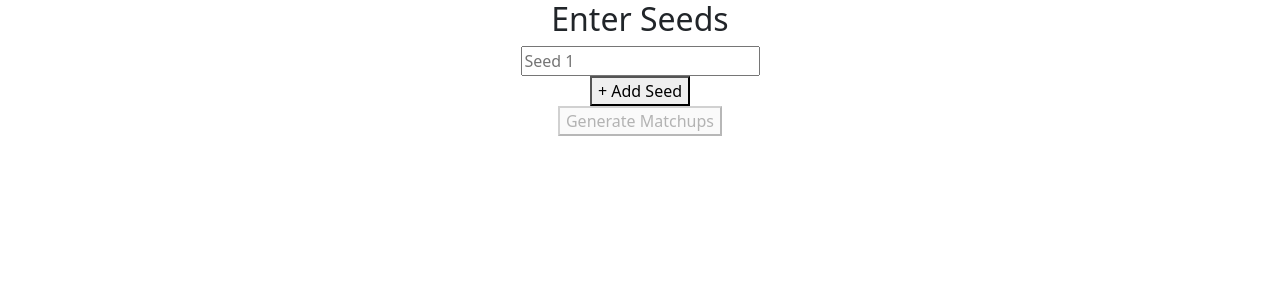
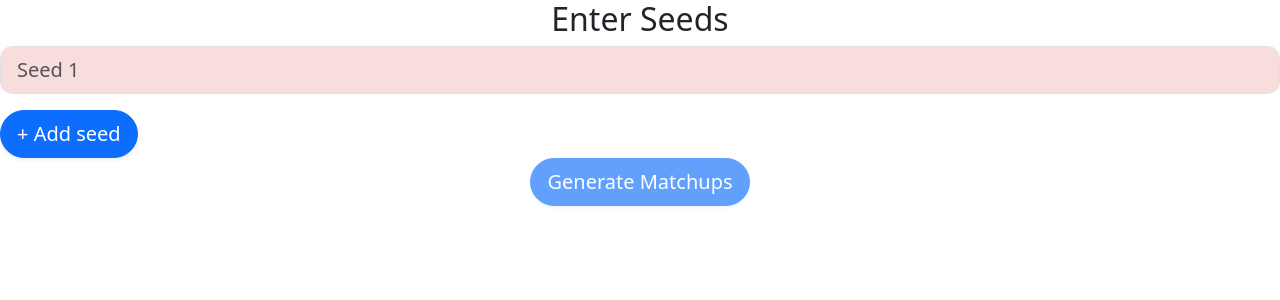
Before and after one commit to BaharAbbasiDelvand/BracketMaker, a React (Create React App) app: page /round-robin in a window 1280 px wide. Shown: the top 300 px of the page. Built offline with nearby package versions, Linux system fonts and the light colour scheme.

Commit message:
pastel backgrounds for the cards and the input seeds that are shuffled for each new one

```diff
--- a/package.json
+++ b/package.json
@@ -3,8 +3,10 @@
   "version": "0.1.0",
   "private": true,
   "dependencies": {
-    "@mantine/core": "^8.0.1",
-    "@mantine/hooks": "^8.0.1",
+    "@mantine/core": "^8.2.7",
+    "@mantine/form": "^8.2.7",
+    "@mantine/hooks": "^8.2.7",
+    "@tabler/icons-react": "^3.34.1",
     "@testing-library/dom": "^10.4.0",
     "@testing-library/jest-dom": "^6.6.3",
     "@testing-library/react": "^16.3.0",
--- a/src/components/cards/MatchUpCards.tsx
+++ b/src/components/cards/MatchUpCards.tsx
@@ -1,6 +1,6 @@
 import React from "react";
-import Card from 'react-bootstrap/Card';
-import './matchupcards.css';
+import Card from "react-bootstrap/Card";
+import "./matchupcards.css";
 
 type Props = {
     matchup: {
@@ -13,22 +13,17 @@ type Props = {
     onVote: (id: number, winner: string) => void;
 };
 
-const colorVariants = [
-    'primary',
-    'secondary',
-    'success',
-    'danger',
-    'warning',
-    'info',
-    'light',
-    'dark',
-];
+// pastel generator
+const pastelColorGenerator = (i: number) => {
+    const hue = (i * 47) % 360;
+    return `hsl(${hue}, 70%, 85%)`;
+};
 
 const MatchupCard: React.FC<Props> = ({ matchup, displayNumber, onVote }) => {
     const { id, a, b, winner } = matchup;
 
-    const variantA = colorVariants[id % colorVariants.length];
-    const variantB = colorVariants[(id + 1) % colorVariants.length];
+    const colorA = pastelColorGenerator(id * 2);
+    const colorB = pastelColorGenerator(id * 2 + 1);
 
     return (
         <div className="matchup-card">
@@ -39,13 +34,17 @@ const MatchupCard: React.FC<Props> = ({ matchup, displayNumber, onVote }) => {
                     onClick={() => !winner && onVote(id, a)}
                 >
                     <Card
-                        bg={variantA}
-                        text={variantA === 'light' ? 'dark' : 'white'}
-                        style={{ width: '18rem' }}
-                        className="mb-2"
+                        style={{
+                            width: "18rem",
+                            backgroundColor: colorA,
+                            border: "none",
+                        }}
+                        className="mb-2 shadow-sm rounded-3"
                     >
                         <Card.Body>
-                            <Card.Title>{a}</Card.Title>
+                            <Card.Title style={{ color: "#333" }}>
+                                {a}
+                            </Card.Title>
                         </Card.Body>
                     </Card>
                 </div>
@@ -57,13 +56,17 @@ const MatchupCard: React.FC<Props> = ({ matchup, displayNumber, onVote }) => {
                     onClick={() => !winner && onVote(id, b)}
                 >
                     <Card
-                        bg={variantB}
-                        text={variantB === 'light' ? 'dark' : 'white'}
-                        style={{ width: '18rem' }}
-                        className="mb-2"
+                        style={{
+                            width: "18rem",
+                            backgroundColor: colorB,
+                            border: "none",
+                        }}
+                        className="mb-2 shadow-sm rounded-3"
                     >
                         <Card.Body>
-                            <Card.Title>{b}</Card.Title>
+                            <Card.Title style={{ color: "#333" }}>
+                                {b}
+                            </Card.Title>
                         </Card.Body>
                     </Card>
                 </div>
--- a/src/components/cards/matchupcards.css
+++ b/src/components/cards/matchupcards.css
@@ -1,6 +1,6 @@
 .matchup-title{
     font-size: 20pt;
-    color: red;
+    color: black;
 }
 
 .matchup-choices{
--- a/src/components/input/SeedInput.tsx
+++ b/src/components/input/SeedInput.tsx
@@ -1,40 +1,23 @@
-import React, { useState } from "react";
-import './seedinput.css';
+import React, { useRef } from "react";
 import { useSeedStore } from "../../lib/seeds-zustand";
+import "./seedinput.css";
 
-// type SeedInputProps = {
-//     seeds: string[];
-//     setSeeds: React.Dispatch<React.SetStateAction<string[]>>;
-//     invalidIndexes: number[];
-//     setInvalidIndexes: React.Dispatch<React.SetStateAction<number[]>>;
-// };
+const MAX_SEEDS = 30;
 
-const MAX_SEEDS = 30; //for now
+// pastel generator for inputs
+const pastelColorGenerator = (i: number) => {
+    const hue = (i * 47) % 360;
+    return `hsl(${hue} 65% 92%)`;
+};
 
-const SeedInput: React.FC = ({  }) => {
-    // const handleChange = (index: number, value: string) => {
-    //     const updated = [...seeds];
-    //     updated[index] = value;
-    //     setSeeds(updated);
-    // };
-    const { seeds, invalidIndexes, updateSeed, addSeed, setInvalidIndexes } = useSeedStore();
+const SeedInput: React.FC = () => {
+    const { seeds, invalidIndexes, updateSeed, addSeed, setInvalidIndexes } =
+        useSeedStore();
+    const inputsRef = useRef<Array<HTMLInputElement | null>>([]);
 
-
-
-    // const addSeed = () => {
-    //     const lastIndex = seeds.length - 1;
-    //     const lastValue = seeds[lastIndex];
-
-    //     if (seeds.some((s, i) => i !== lastIndex && s === lastValue)) {
-    //         setInvalidIndexes([lastIndex]);
-    //         return;
-    //     }
-
-    //     setInvalidIndexes([]);
-    //     if (seeds.length < MAX_SEEDS && !seeds.includes("")) {
-    //         setSeeds([...seeds, ""]);
-    //     }
-    // };
+    const setInputRef = (el: HTMLInputElement | null, idx: number) => {
+        inputsRef.current[idx] = el;
+    };
 
     const handleKeyDown = (
         e: React.KeyboardEvent<HTMLInputElement>,
@@ -42,41 +25,57 @@ const SeedInput: React.FC = ({  }) => {
     ) => {
         if (e.key === "Tab" && index === seeds.length - 1 && !e.shiftKey) {
             const lastValue = seeds[index];
-            if (seeds.some((s: string, i: number) => i !== index && s === lastValue)) {
+            if (seeds.some((s, i) => i !== index && s === lastValue)) {
                 e.preventDefault();
                 setInvalidIndexes([index]);
                 return;
             }
             setInvalidIndexes([]);
             addSeed();
-            setTimeout(() => {
-                const inputs =
-                    document.querySelectorAll<HTMLInputElement>(".seed-input");
-                inputs[inputs.length - 1]?.focus();
-            }, 0);
+            requestAnimationFrame(() =>
+                inputsRef.current[seeds.length]?.focus()
+            );
         }
     };
 
     return (
-        <div>
-            {seeds.map((seed: string, index: number) => (
-                <div key={index} className="seed-input-wrapper">
+        <div className="d-flex flex-column gap-3">
+            {seeds.map((seed: string, index: number) => {
+                const hasError = invalidIndexes.includes(index);
+                return (
+                    <div key={index}>
                         <input
+                            ref={(el) => setInputRef(el, index)}
                             value={seed}
-                        onChange={(e) => updateSeed(index, e.target.value)}
+                            onChange={(e) =>
+                                updateSeed(index, e.currentTarget.value)
+                            }
                             placeholder={`Seed ${index + 1}`}
-                        className={`seed-input ${
-                            invalidIndexes.includes(index) ? "input-error" : ""
+                            className={`form-control form-control-lg ${
+                                hasError ? "is-invalid" : ""
                             }`}
+                            style={{
+                                backgroundColor: pastelColorGenerator(index),
+                                borderRadius: "0.75rem",
+                            }}
                             onKeyDown={(e) => handleKeyDown(e, index)}
                         />
-                    {invalidIndexes.includes(index) && (
-                        <div className="input-error-text">Duplicate seed!</div>
+                        {hasError && (
+                            <div className="invalid-feedback d-block">
+                                Duplicate seed!
+                            </div>
                         )}
                     </div>
-            ))}
-            <button onClick={addSeed} disabled={seeds.length >= MAX_SEEDS}>
-                + Add Seed
+                );
+            })}
+
+            <button
+                type="button"
+                onClick={addSeed}
+                disabled={seeds.length >= MAX_SEEDS}
+                className="btn btn-primary btn-lg rounded-pill shadow-sm align-self-start"
+            >
+                + Add seed
             </button>
         </div>
     );
--- a/src/pages/round-robin/RoundRobin.tsx
+++ b/src/pages/round-robin/RoundRobin.tsx
@@ -1,4 +1,4 @@
-import React, { useEffect, useState } from "react";
+import React, { useEffect, useState, useCallback } from "react";
 import SeedInputList from "../../components/input/SeedInput";
 import MatchupCard from "../../components/cards/MatchUpCards";
 import Leaderboard from "../../components/leaderboard/Leaderboard";
@@ -13,9 +13,13 @@ type Matchup = {
 
 const RoundRobin = () => {
     const [matchups, setMatchups] = useState<Matchup[] | null>(null);
-    const { seeds, invalidIndexes, setInvalidIndexes } = useSeedStore();
-
-    const generateMatchups = () => {
+    const { seeds, setInvalidIndexes } = useSeedStore();
+    // pastel generator for inputs
+    const pastelColorGenerator = (i: number) => {
+        const hue = (i * 47) % 360;
+        return `hsl(${hue} 65% 92%)`;
+    };
+    const generateMatchups = useCallback(() => {
         const filled = seeds.filter((s: string) => s.trim() !== "");
         const pairs: Matchup[] = [];
 
@@ -26,14 +30,14 @@ const RoundRobin = () => {
             }
         }
 
+        // fisher–yates algorithm for shuffling
         for (let i = pairs.length - 1; i > 0; i--) {
-            //fisher-yates algorithm for shuffling
             const j = Math.floor(Math.random() * (i + 1));
             [pairs[i], pairs[j]] = [pairs[j], pairs[i]];
         }
 
         setMatchups(pairs);
-    };
+    }, [seeds]);
 
     const handleVote = (matchupId: number, winner: string) => {
         setMatchups(
@@ -81,9 +85,11 @@ const RoundRobin = () => {
                 }
             }
         };
+
         window.addEventListener("keydown", handleKeyDown);
         return () => window.removeEventListener("keydown", handleKeyDown);
-    }, [seeds, matchups]);
+    }, [seeds, matchups, setInvalidIndexes, generateMatchups]);
+
     const hasAnyDuplicates = seeds.some(
         (s: string, i: number) =>
             s && seeds.findIndex((x: string) => x === s) !== i
@@ -96,6 +102,7 @@ const RoundRobin = () => {
                 <>
                     <SeedInputList />
                     <button
+                        type="button"
                         onClick={() => {
                             if (hasAnyDuplicates) {
                                 const dups: number[] = [];
@@ -105,8 +112,9 @@ const RoundRobin = () => {
                                         seeds.findIndex(
                                             (x: string) => x === s
                                         ) !== i
-                                    )
+                                    ) {
                                         dups.push(i);
+                                    }
                                 });
                                 setInvalidIndexes(dups);
                                 return;
@@ -115,6 +123,7 @@ const RoundRobin = () => {
                             generateMatchups();
                         }}
                         disabled={seeds.filter(Boolean).length < 2}
+                        className="btn btn-primary btn-lg rounded-pill shadow-sm align-self-start"
                     >
                         Generate Matchups
                     </button>
@@ -124,14 +133,24 @@ const RoundRobin = () => {
                 <>
                     <div className="matchup-grid">
                         {matchups.map((matchup, index) => (
-                            <MatchupCard
+                            <div
                                 key={matchup.id}
-                                matchup={matchup}
-                                onVote={handleVote}
-                                displayNumber={index + 1}
-                            />
+                                className="p-3 rounded-3 shadow-sm"
+                                style={{
+                                    backgroundColor:
+                                        pastelColorGenerator(index),
+                                }}
+                            >
+                                <MatchupCard
+                                    key={matchup.id}
+                                    matchup={matchup}
+                                    onVote={handleVote}
+                                    displayNumber={index + 1}
+                                />
+                            </div>
                         ))}
                     </div>
+
                     {allMatchupsVoted && (
                         <Leaderboard seeds={seeds} matchups={matchups} />
                     )}
```
Also changed, not shown: src/components/leaderboard/Leaderboard.tsx (+24 -8 lines), src/components/leaderboard/leaderboard.css (added, +12 -0 lines), 1 other file (tests, documents, lock files or other folders). Lines whose indentation alone changed are shown as unchanged.
